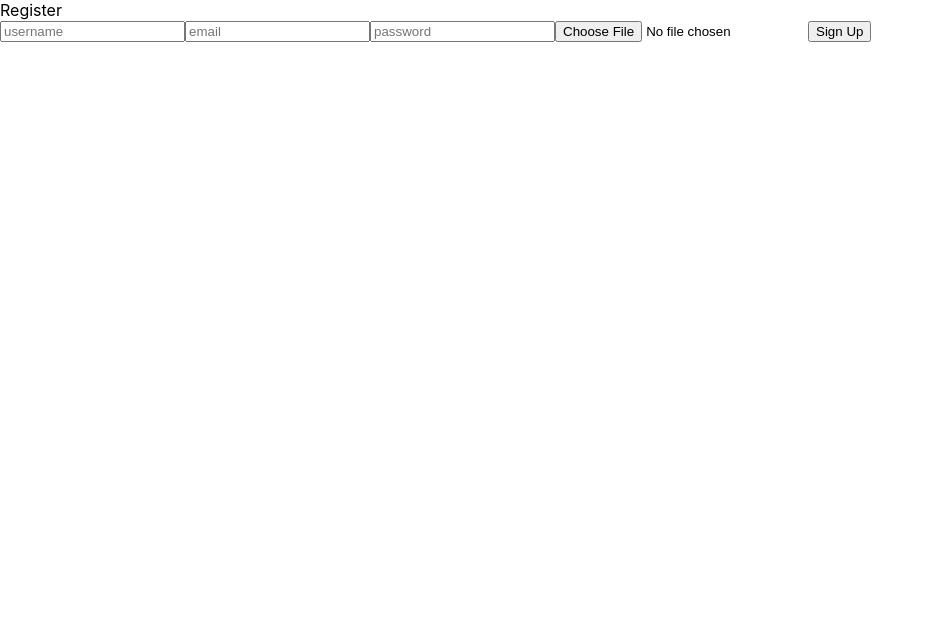
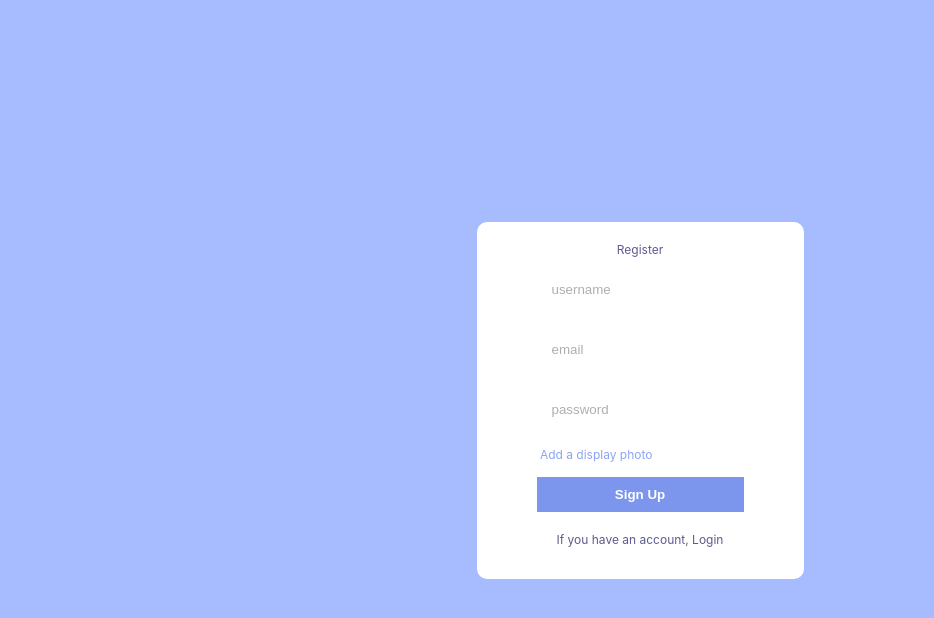
Before and after one commit to icp049/reusable_chatApp, a React (Create React App) app: page / in a window 1280 px wide. Shown: the top 618 px of the page, without its empty margins (0-934 px from the left). Built offline with nearby package versions, Linux system fonts and the light colour scheme.

Commit message:
fixed classNames

```diff
--- a/src/App.js
+++ b/src/App.js
@@ -1,5 +1,5 @@
 import Register from "./Pages/Register";
-
+import "./style.scss"
 
 function App() {
   return (
--- a/src/Pages/Register.jsx
+++ b/src/Pages/Register.jsx
@@ -1,19 +1,26 @@
 import React from "react";
+
 
 const Register = () => {
     return (
 
-        <div className = "form-container">
-        <div className = "form-wrapper">
+        <div className = "formContainer">
+        <div className = "formWrapper">
 
         <span className="title" > Register</span>
         <form>
             <input type = "text" placeholder = "username" />
             <input type = "text" placeholder = "email"/>
             <input type = "text" placeholder = "password" />
-            <input type = "file" />
+            <input style = {{display: "none"}} type = "file" id = "file"/>
+            <label htmlFor = "file">
+                <img src = "" alt = "" />
+                <span> Add a display photo</span>
+            </label>
             <button> Sign Up</button>
         </form>
+
+        <p>If you have an account, Login</p>
 
 
 
--- a/src/style.scss
+++ b/src/style.scss
@@ -43,6 +43,22 @@
 
 
             }
+             label {
+                display:"flex";
+                align-items: center;
+                gap: 10px;
+                color: #8da4f1;
+                font-size: 12px;
+                cursor: pointer;
+
+                img {
+                    width: 3px;
+                 }
+
+             }
+
+
+
          }
           p{
             color: #5d5b8d;
```
